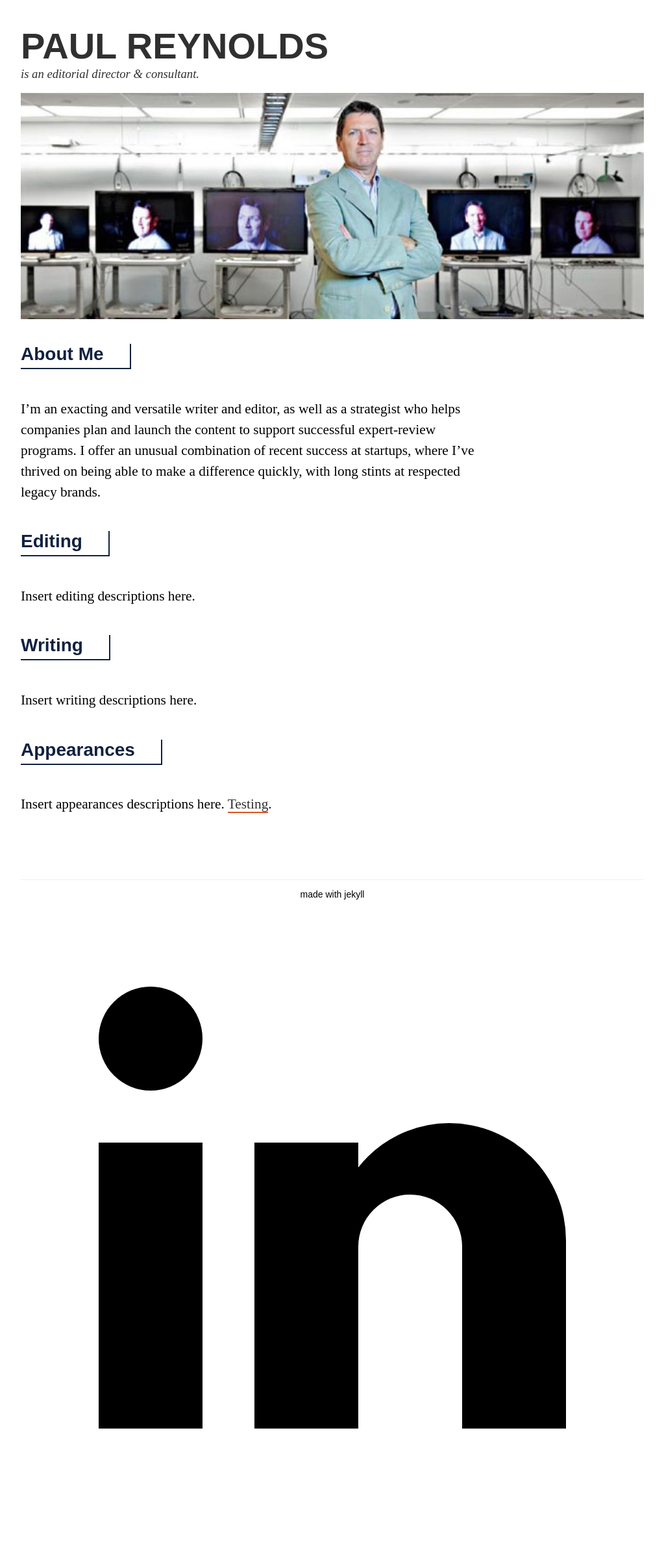
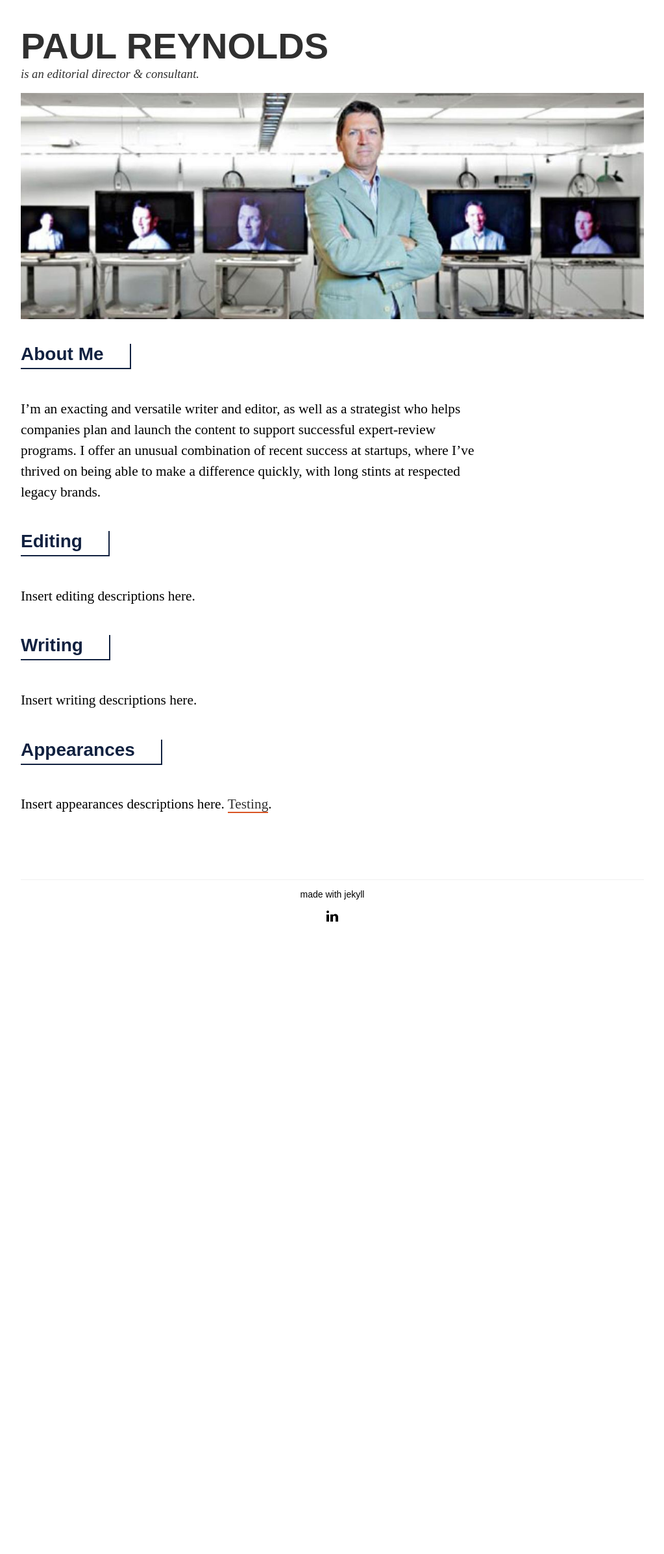
Before and after one commit to paulreynoldsnyc/annatheme, a Jekyll site: the page built from index.html, in a window 1280 px wide. Shown: the whole page at 65% size, without its empty margins (136-1159 px from the left). Built offline with Jekyll 4.4.1, drawn with Linux system fonts in a browser that asks for light colours; some web fonts are replaced; after the commit the page ends 1455 px from its top, so only the background shows below that.

Commit message:
Update default.html

```diff
--- a/_layouts/default.html
+++ b/_layouts/default.html
@@ -32,7 +32,7 @@
 
   <div class="footer">
     <p class="footer-desc">made with jekyll</p>
-    <svg class="svg-icon" data-name="Layer 21" xmlns="http://www.w3.org/2000/svg" viewBox="0 0 24 24"><title>038_002</title><rect x="3" y="9" width="4" height="11"/><circle cx="5" cy="5" r="2"/><path d="M16.5,8.25A4.47251,4.47251,0,0,0,13,9.95343V9H9V20h4V13a2,2,0,0,1,4,0v7h4V12.75A4.5,4.5,0,0,0,16.5,8.25Z"/></svg>
+    <svg class="svg-icon" data-name="Layer 21" xmlns="http://www.w3.org/2000/svg" width="24" height="24" viewBox="0 0 24 24"><title>038_002</title><rect x="3" y="9" width="4" height="11"/><circle cx="5" cy="5" r="2"/><path d="M16.5,8.25A4.47251,4.47251,0,0,0,13,9.95343V9H9V20h4V13a2,2,0,0,1,4,0v7h4V12.75A4.5,4.5,0,0,0,16.5,8.25Z"/></svg>
   </div>
 
 
```
